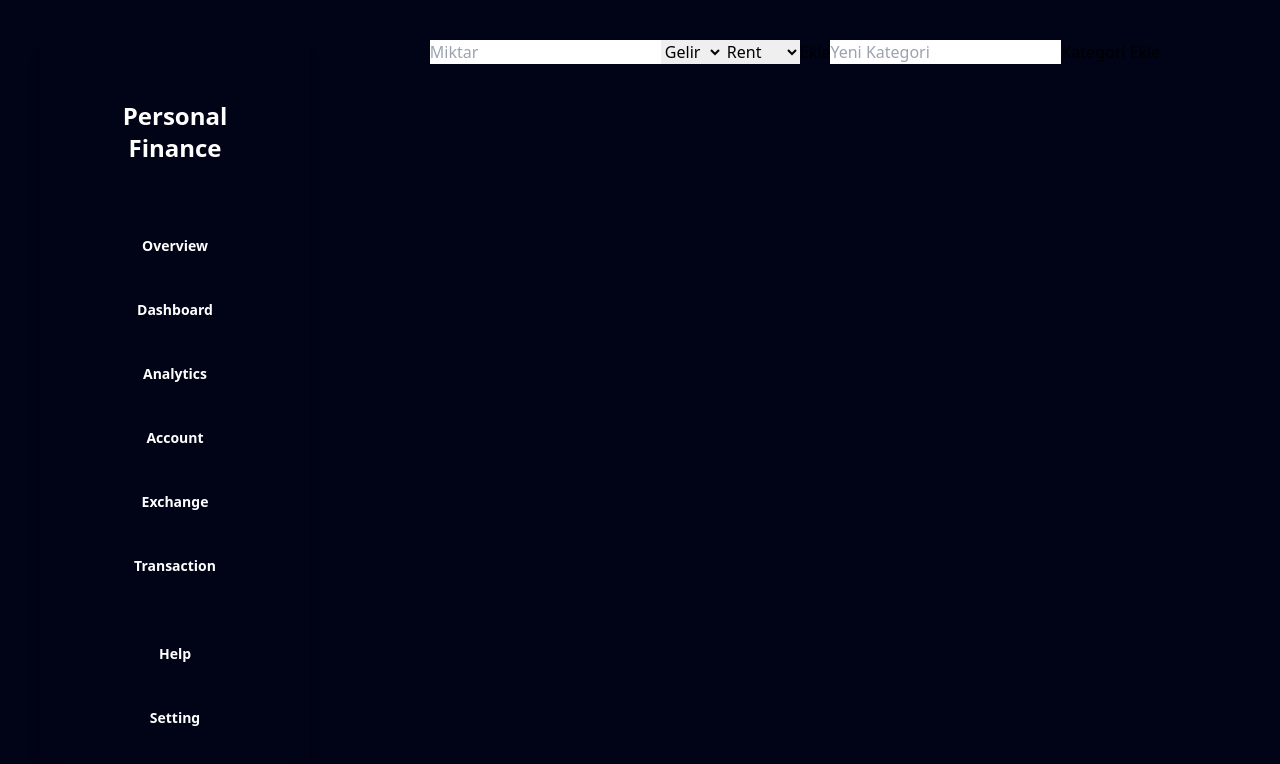
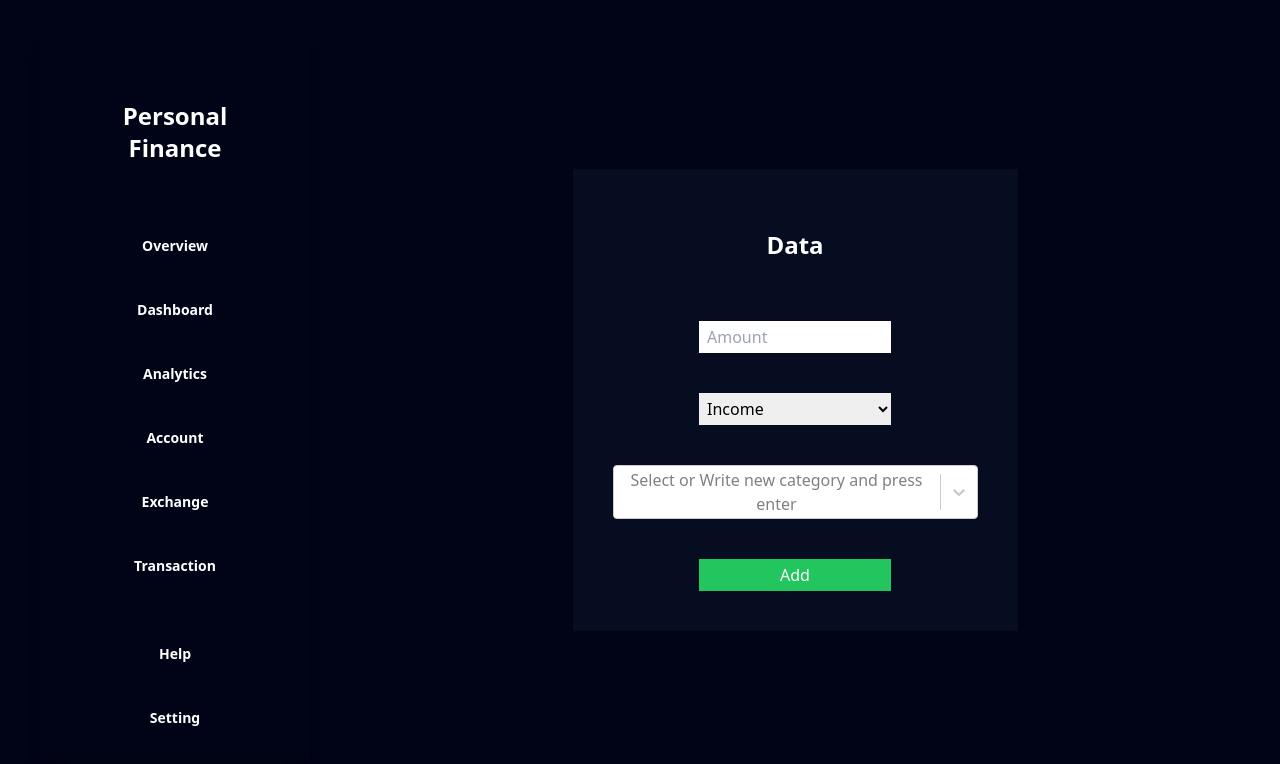
Before and after one commit to ertugrulsertaslan/personal-finance-tracker, a React (Vite) app: page / in a window 1280 px wide. Shown: the top 764 px of the page. Built offline with nearby package versions, Linux system fonts and the light colour scheme.

Commit message:
adding and selecting new categories

```diff
--- a/package.json
+++ b/package.json
@@ -19,6 +19,7 @@
     "react-chartjs-2": "^5.2.0",
     "react-dom": "^18.3.1",
     "react-router-dom": "^6.24.1",
+    "react-select": "^5.8.0",
     "recharts": "^2.12.7",
     "zustand": "^4.5.4"
   },
--- a/src/components/AddTable.jsx
+++ b/src/components/AddTable.jsx
@@ -1,171 +1,106 @@
 import { useDataStore } from "./Store";
 import { useState } from "react";
-
+import Select from "react-select";
 export default function addExpenses() {
   const { addIncome, addExpense, addCategory, categories, expenses } =
     useDataStore();
-  console.log(expenses);
+
   const [amount, setAmount] = useState("");
   const [type, setType] = useState("income");
   const [category, setCategory] = useState(categories[0]);
   const [newCategory, setNewCategory] = useState("");
+  const [selectedOption, setSelectedOption] = useState(null);
+  const [customInputValue, setCustomInputValue] = useState("");
 
   const handleAddTransaction = () => {
+    if (amount > 0) {
       if (type === "income") {
         addIncome({ amount, category });
       } else {
         addExpense({ amount, category });
       }
+    } else {
+      console.log("please enter amount");
+    }
+
     setAmount("");
   };
-  const handleAddCategory = () => {
-    if (newCategory && !categories.includes(newCategory)) {
-      addCategory(newCategory);
-      setCategory(newCategory);
+  const handleCategoryChange = (selectedOption) => {
+    setSelectedOption(selectedOption);
+    if (selectedOption) {
+      setCategory(selectedOption.value);
       setNewCategory("");
     }
   };
 
+  const handleInputChange = (inputValue) => {
+    setCustomInputValue(inputValue);
+  };
+
+  const handleKeyDown = (event) => {
+    if (event.key === "Enter" && customInputValue.trim() !== "") {
+      const newCategory = customInputValue.trim();
+      if (!categories.includes(newCategory)) {
+        addCategory(newCategory);
+        setCategory(newCategory);
+        setSelectedOption({ label: newCategory, value: newCategory });
+        setCustomInputValue("");
+      }
+    }
+  };
+
+  const customOptions = categories.map((cat) => ({
+    label: cat,
+    value: cat,
+  }));
   return (
     <>
+      <div className="w-full flex  justify-center items-center h-full">
+        <div className="w-1/2 bg-customBgColor p-5">
+          <div>
+            <h2 className="font-bold text-2xl m-10 text-white">Data</h2>
+          </div>
+          <div>
             <input
               type="number"
               value={amount}
               onChange={(e) => setAmount(e.target.value)}
-        placeholder="Miktar"
-      />
-      <select value={type} onChange={(e) => setType(e.target.value)}>
-        <option value="income">Gelir</option>
-        <option value="expense">Gider</option>
-      </select>
-      <select value={category} onChange={(e) => setCategory(e.target.value)}>
-        {categories.map((cat) => (
-          <option key={cat} value={cat}>
-            {cat}
-          </option>
-        ))}
-      </select>
-      <button onClick={handleAddTransaction}>Ekle</button>
-      <input
-        type="text"
-        value={newCategory}
-        onChange={(e) => setNewCategory(e.target.value)}
-        placeholder="Yeni Kategori"
-      />
-      <button onClick={handleAddCategory}>Kategori Ekle</button>
-    </>
-  );
-}
-/*
-
-
-<div className="w-full flex">
-        <div className="w-full flex items-center justify-center">
-          <div className="flex w-full flex-wrap items-center justify-center border-2 p-5">
-            <h1 className="w-1/2 mt-5 mb-5 text-2xl font-bold">Expenses</h1>
-            <div className="w-full">
-              <input
-                className="mt-2 mb-2 w-2/5 mr-5  p-2 border border-red-500 rounded-lg"
-                type="number"
-                name="rent"
-                value={rent}
-                onChange={(e) => setRent(e.target.value)}
-                placeholder="rent"
-              />
-              <input
-                className="w-2/5 p-2 ml-5 border border-red-500 rounded-lg"
-                type="number"
-                name="kitchen"
-                value={kitchen}
-                onChange={(e) => setKitchen(e.target.value)}
-                placeholder="kitchen"
-              />
-
-              <input
-                className="w-2/5 p-2 mr-5 border border-red-500 rounded-lg"
-                type="number"
-                name="bill"
-                value={bill}
-                onChange={(e) => setBill(e.target.value)}
-                placeholder="bill"
-              />
-              <input
-                className="mt-2 mb-2 w-2/5 ml-5 p-2 border border-red-500 rounded-lg"
-                type="number"
-                name="clothes"
-                value={clothes}
-                onChange={(e) => setClothes(e.target.value)}
-                placeholder="clothes"
-              />
-              <input
-                className="mt-2 mb-2 w-2/5 mr-5 p-2 border border-red-500 rounded-lg"
-                type="number"
-                name="transport"
-                value={transport}
-                onChange={(e) => setTransport(e.target.value)}
-                placeholder="transport"
-              />
-              <input
-                className="mt-2 mb-2 w-2/5 ml-5 p-2 border border-red-500 rounded-lg"
-                type="number"
-                name="health"
-                value={health}
-                onChange={(e) => setHealth(e.target.value)}
-                placeholder="health"
-              />
-              <input
-                className="w- ml-3 mt-2 mb-2 p-2 border border-red-500 rounded-lg"
-                type="number"
-                name="entertainment"
-                value={entertainment}
-                onChange={(e) => setEntertainment(e.target.value)}
-                placeholder="entertainment"
+              placeholder="Amount"
+              className="h-8 w-48 m-5 p-2"
             />
           </div>
-            <button
-              className="m-2 mb-10 bg-red-500 p-3 w-1/2 mt-5 text-white"
-              onClick={expensesHandler}
+          <div>
+            <select
+              className="h-8 w-48 m-5 p-1"
+              value={type}
+              onChange={(e) => setType(e.target.value)}
             >
-              Expenses Add
-            </button>
+              <option value="income">Income</option>
+              <option value="expense">Expense</option>
+            </select>
           </div>
-        </div>
-        <div className="w-full flex items-center justify-center ml-2">
-          <div className="flex w-full flex-wrap items-center justify-center border-2 p-5">
-            <h1 className="w-1/2 mt-5 mb-8 text-2xl font-bold">Expenses</h1>
-            <div className="w-full">
-              <input
-                className="mb-4 w-full mr-5 p-2 border border-red-500 rounded-lg"
-                type="number"
-                name="salary"
-                value={salary}
-                onChange={(e) => setSalary(e.target.value)}
-                placeholder="salary"
-              />
-              <input
-                className="mt-1 mb-3 w-full  p-2 border border-red-500 rounded-lg"
-                type="number"
-                name="sideJob"
-                value={sideJob}
-                onChange={(e) => setSideJob(e.target.value)}
-                placeholder="sideJob"
-              />
-              <input
-                className="w-full float-start mt-2 mb-11 p-2 border border-red-500 rounded-lg"
-                type="number"
-                name="investment"
-                value={investment}
-                onChange={(e) => setInvestment(e.target.value)}
-                placeholder="investment"
+          <div>
+            <Select
+              className="m-5 text-wrap"
+              options={customOptions}
+              isClearable
+              onChange={handleCategoryChange}
+              onInputChange={handleInputChange}
+              onKeyDown={handleKeyDown}
+              inputValue={customInputValue}
+              placeholder="Select or Write new category and press enter"
             />
           </div>
+          <div>
             <button
-              className="m-2 mb-8 mt-10 bg-red-500 p-3 w-1/2  text-white"
-              onClick={incomesHandler}
+              className="h-8 w-48 m-5 bg-green-500 text-white"
+              onClick={handleAddTransaction}
             >
-              Incomes Add
+              Add
             </button>
           </div>
         </div>
       </div>
-*/
+    </>
+  );
+}
```
Also changed, not shown: 1 other file (tests, documents, lock files or other folders). Lines whose indentation alone changed are shown as unchanged.
